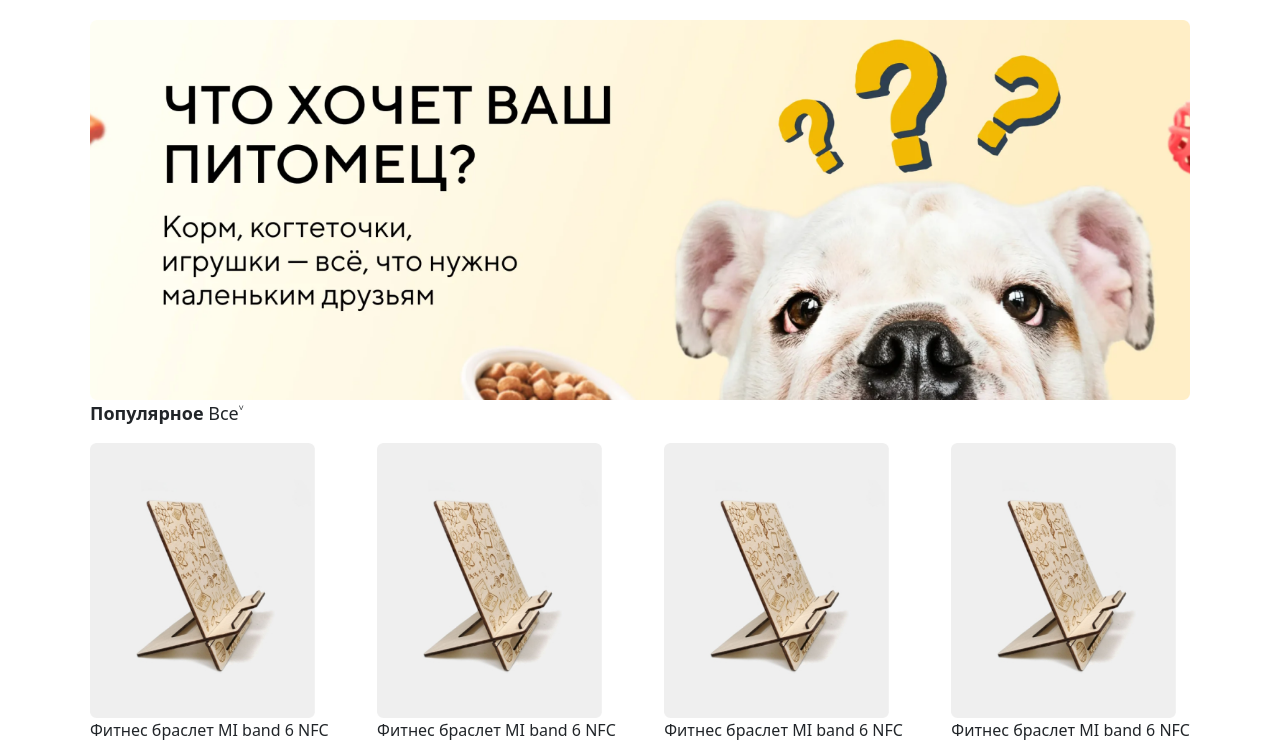
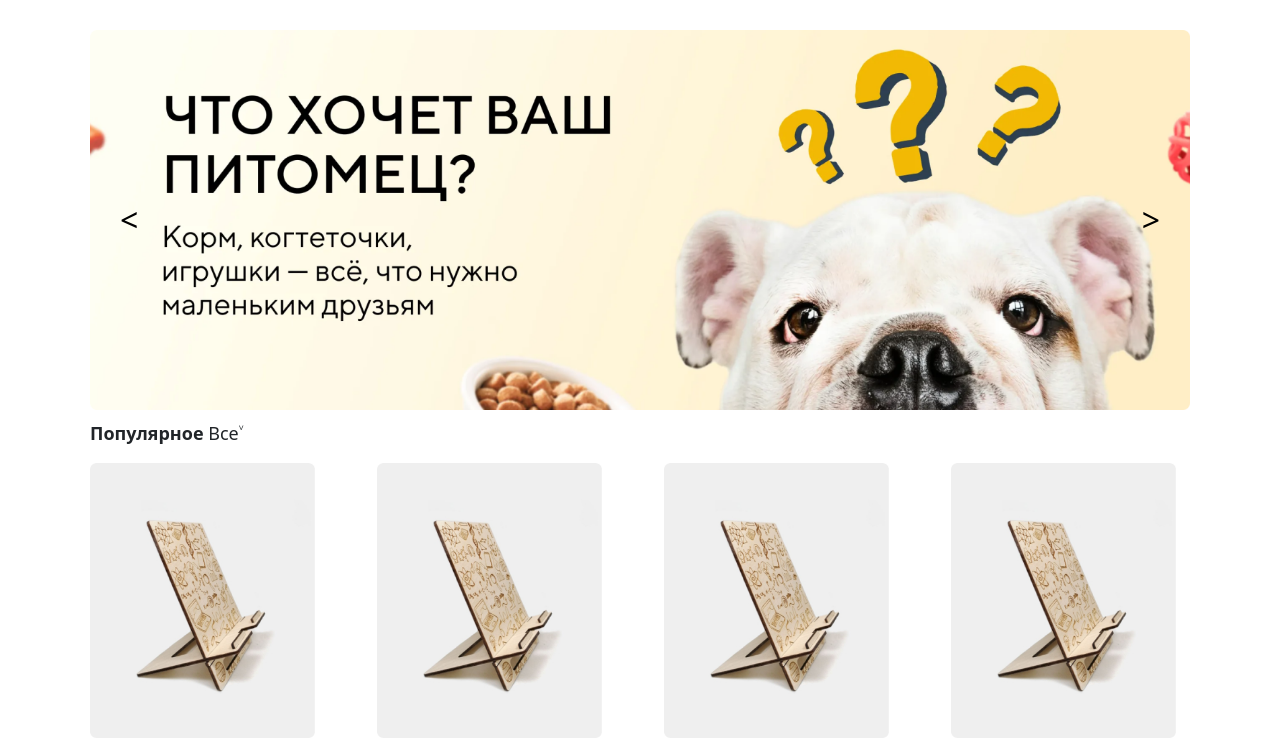
Before and after one commit to neiro11/TatExpressWeb, an ASP.NET Core app: page / in a window 1280 px wide. Shown: the part 57-797 px from the top of the page. Run offline with ASP.NET Core 8, Linux system fonts and the light colour scheme; style sheets or scripts are compiled from the project's sources.

Commit message:
слайдер(не листаеца)

```diff
--- a/Pages/Index.cshtml
+++ b/Pages/Index.cshtml
@@ -18,7 +18,23 @@
 <body>
     <div class="telo">
         <div class="carusel">
-            <img src="~/img/Slider.png" width="1100" />
+            <div class="slider">
+                <div class="slides">
+                    <div class="slide">
+                        <img src="~/img/Slider.png" alt="Slide 1">
+                    </div>
+                    <div class="slide">
+                        <img src="~/img/1678476011702200431.webp" alt="Slide 2">
+                    </div>
+                    <div class="slide">
+                        <img src="~/img/big_electro_11_3_23.webp" alt="Slide 3">
+                    </div>
+                </div>
+                <div class="controls">
+                    <button class="prev">&lt;</button>
+                    <button class="next">&gt;</button>
+                </div>
+            </div>
         </div>
         <div>
             <p class="popul"><strong>Популярное  </strong>  Все˅</p>
--- a/wwwroot/css/site.css
+++ b/wwwroot/css/site.css
@@ -204,3 +204,61 @@
 .otovare{
     font-size:18px;
 }
+.slider {
+    width: 1100px;
+    height: 400px;
+    position: relative;
+    overflow: hidden;
+}
+
+.slides {
+    display: flex;
+    width: calc(1100px * 3);
+    height: 100%;
+    transition: transform 0.5s ease-in-out;
+}
+
+.slide {
+    flex: 1;
+    height: 100%;
+    display: flex;
+    align-items: center;
+    justify-content: center;
+}
+
+    .slide img {
+        max-width: 100%;
+        max-height: 100%;
+    }
+
+.controls {
+    position: absolute;
+    top: 50%;
+    transform: translateY(-50%);
+    width: 100%;
+    display: flex;
+    justify-content: space-between;
+    z-index: 1;
+}
+
+    .controls button {
+        background: transparent;
+        border: none;
+        font-size: 32px;
+        color: black;
+        cursor: pointer;
+        padding: 10px;
+        transition: opacity 0.3s ease-in-out;
+    }
+
+        .controls button:hover {
+            opacity: 0.7;
+        }
+
+.prev {
+    margin-left: 20px;
+}
+
+.next {
+    margin-right: 20px;
+}
--- a/wwwroot/js/site.js
+++ b/wwwroot/js/site.js
@@ -2,3 +2,31 @@
 // for details on configuring this project to bundle and minify static web assets.
 
 // Write your JavaScript code.
+const slider = document.querySelector(".slider");
+const slides = document.querySelector(".slides");
+const prevBtn = document.querySelector(".prev");
+const nextBtn = document.querySelector(".next");
+
+let slideIndex = 0;
+const slideWidth = slider.clientWidth;
+
+prevBtn.addEventListener("click", () => {
+    if (slideIndex === 0) {
+        slideIndex = slides.children.length - 1;
+    } else {
+        slideIndex--;
+    }
+    slide();
+});
+
+nextBtn.addEventListener("click", () => {
+    if (slideIndex === slides.children.length - 1) {
+        slideIndex = 0;
+    } else {
+        slideIndex++;
+    }
+    slide();
+});
+
+function slide() {
+    slides.style.transform = `translateX(-${slideIndex * slideWidth}px)
```
Also changed, not shown: wwwroot/img/1678476011702200431.webp (added), wwwroot/img/big_electro_11_3_23.webp (added).
